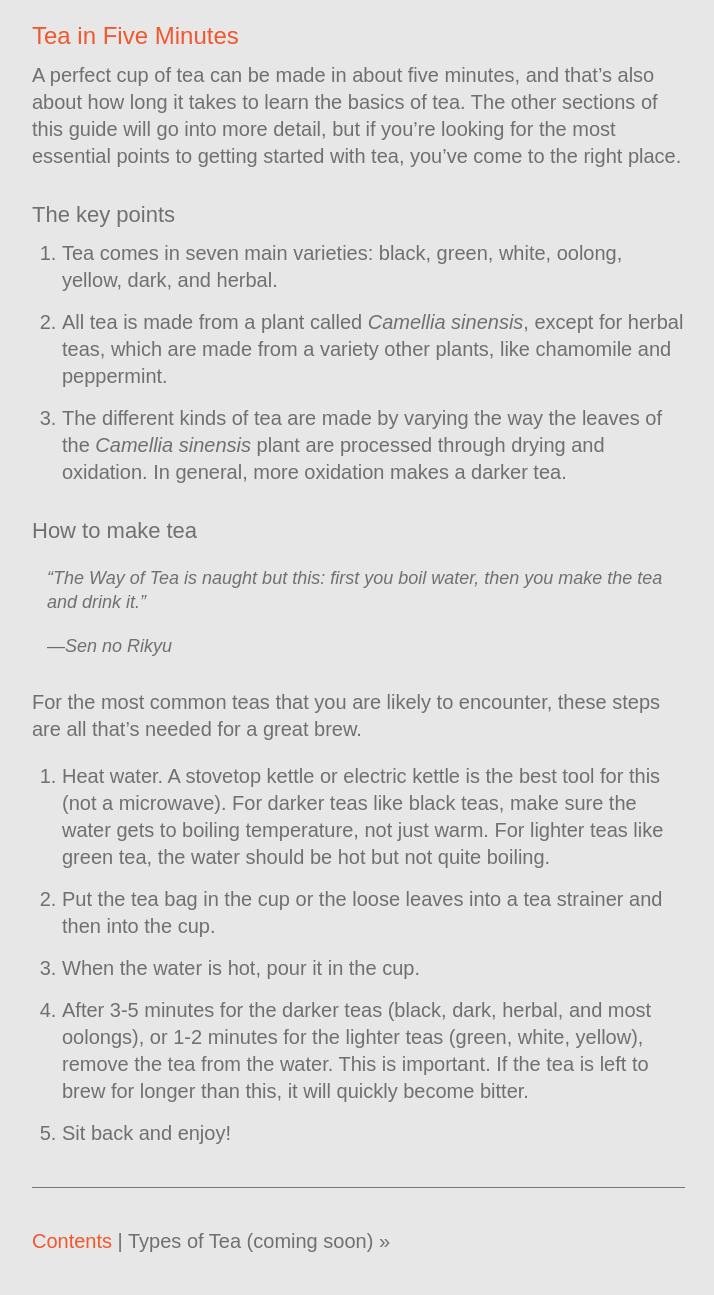
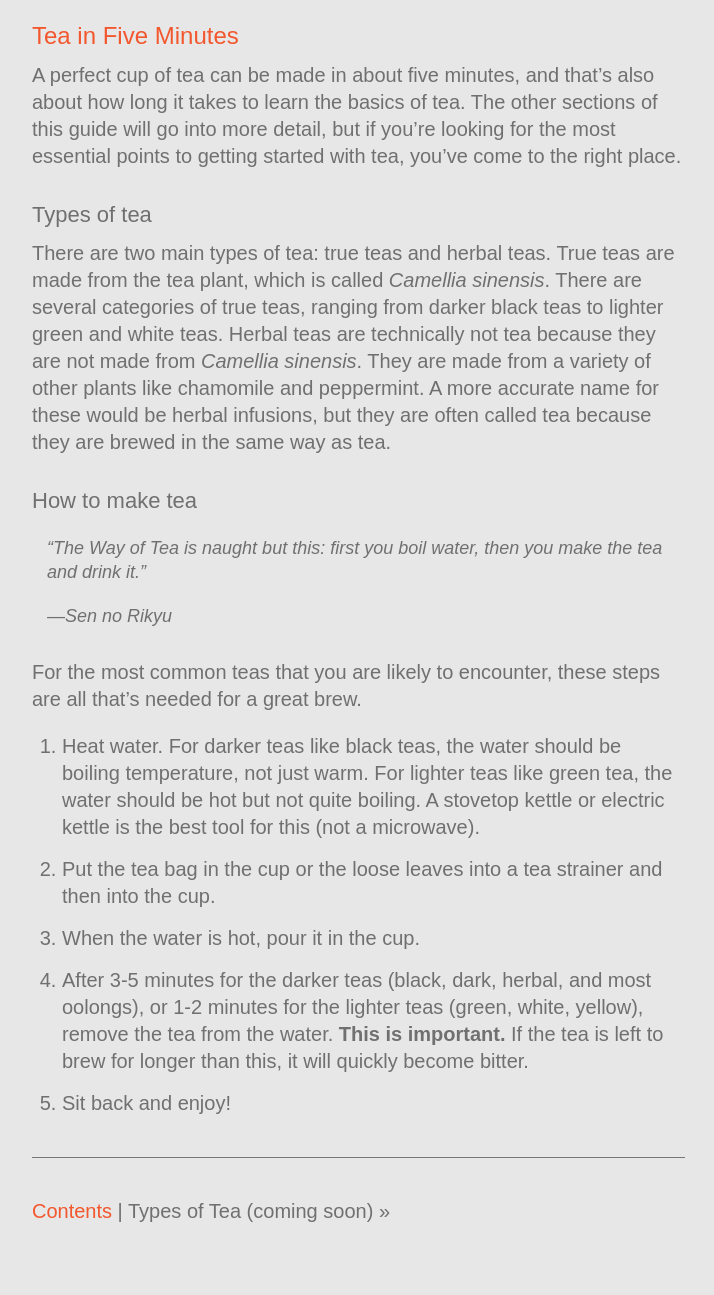
Before and after one commit to kmcgillivray/tea, a Jekyll site: the page built from tea-in-five-minutes.md, in a window 1280 px wide. Shown: the whole page, without its empty margins (428-1142 px from the left). Built offline with Jekyll 4.4.1, drawn with Linux system fonts in a browser that asks for light colours; nearby versions of some CDN libraries; after the commit the page ends 1265 px from its top, so only the background shows below that.

Commit message:
Update tea-in-five-minutes.md

```diff
--- a/tea-in-five-minutes.md
+++ b/tea-in-five-minutes.md
@@ -6,11 +6,9 @@ layout: page
 
 A perfect cup of tea can be made in about five minutes, and that's also about how long it takes to learn the basics of tea. The other sections of this guide will go into more detail, but if you're looking for the most essential points to getting started with tea, you've come to the right place.
 
-## The key points
+## Types of tea
 
-1. Tea comes in seven main varieties: black, green, white, oolong, yellow, dark, and herbal.
-2. All tea is made from a plant called *Camellia sinensis*, except for herbal teas, which are made from a variety other plants, like chamomile and peppermint.
-3. The different kinds of tea are made by varying the way the leaves of the *Camellia sinensis* plant are processed through drying and oxidation. In general, more oxidation makes a darker tea.
+There are two main types of tea: true teas and herbal teas. True teas are made from the tea plant, which is called *Camellia sinensis*. There are several categories of true teas, ranging from darker black teas to lighter green and white teas. Herbal teas are technically not tea because they are not made from *Camellia sinensis*. They are made from a variety of other plants like chamomile and peppermint. A more accurate name for these would be herbal infusions, but they are often called tea because they are brewed in the same way as tea.
 
 ## How to make tea
 
@@ -20,10 +18,10 @@ A perfect cup of tea can be made in about five minutes, and that's also about ho
 
 For the most common teas that you are likely to encounter, these steps are all that's needed for a great brew.
 
-1. Heat water. A stovetop kettle or electric kettle is the best tool for this (not a microwave). For darker teas like black teas, make sure the water gets to boiling temperature, not just warm. For lighter teas like green tea, the water should be hot but not quite boiling.
+1. Heat water. For darker teas like black teas, the water should be boiling temperature, not just warm. For lighter teas like green tea, the water should be hot but not quite boiling. A stovetop kettle or electric kettle is the best tool for this (not a microwave).
 2. Put the tea bag in the cup or the loose leaves into a tea strainer and then into the cup.
 3. When the water is hot, pour it in the cup.
-4. After 3-5 minutes for the darker teas (black, dark, herbal, and most oolongs), or 1-2 minutes for the lighter teas (green, white, yellow), remove the tea from the water. This is important. If the tea is left to brew for longer than this, it will quickly become bitter.
+4. After 3-5 minutes for the darker teas (black, dark, herbal, and most oolongs), or 1-2 minutes for the lighter teas (green, white, yellow), remove the tea from the water. **This is important.** If the tea is left to brew for longer than this, it will quickly become bitter.
 5. Sit back and enjoy!
 
 <hr>
```
